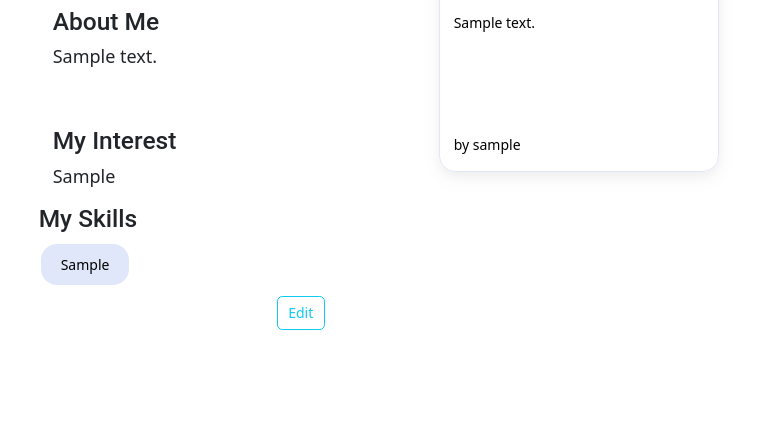
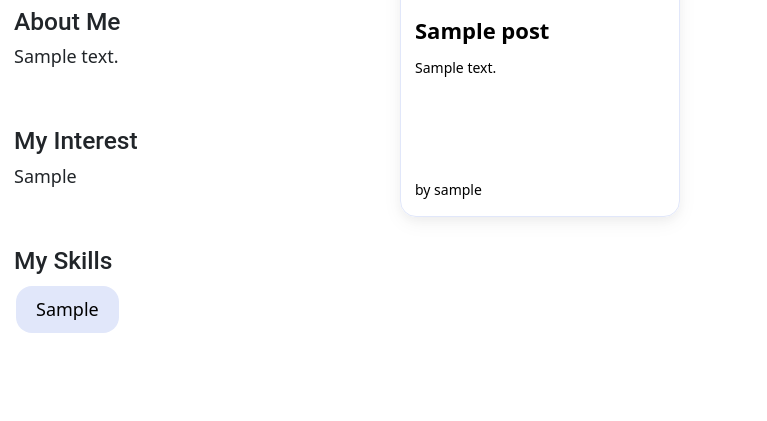
Before and after one commit to carmen41511/Talent-Hub, a Flask app: page /profile in a window 1280 px wide. Shown: the part 455-876 px from the top of the page, without its empty margins (0-767 px from the left). Before the commit the page ends 785 px from the top, so only its background shows below. Run offline with Flask 2, Linux system fonts and the light colour scheme; the visitor is signed in with stand-in values (Sample User, id 1); tables that the repository leaves empty hold one stand-in row (values such as "Sample post"); some libraries are stand-ins or nearby versions.

Commit message:
profile refined

```diff
--- a/templates/profile.html
+++ b/templates/profile.html
@@ -23,7 +23,7 @@
   flex-direction: column;
 }
 
-#bio-display:hover, #interest-display:hover {
+#bio-display:hover, #interest-display:hover, #selected-skills-display:hover {
     background-color: #ebefff;
     cursor: pointer;
 }
@@ -182,7 +182,7 @@
 
 
 
-      <div class="my-interest-wrap" >
+      <div class="my-interest-wrap" style="padding-bottom: 2rem;">
 
 
 
@@ -267,20 +267,21 @@
       {% endblock %}
 
 
-      <div class="skill-wrap">
-        <h3>My Skills</h3>
+      <div class="skill-wrap" style="padding-bottom: 2rem;">
 
-        <div id="selected-skills-display">
+
+        <div id="selected-skills-display" style="font-size: large;width: 320px;min-height: 5rem;height: auto;border-radius: 16px;padding-top: 1rem;padding-bottom: 1rem;padding-right: 2rem; padding-left: 1rem;">
+          <div class="bio-display-title"><h3 style="margin-top: 0;">My Skills</h3></div>
           {% for skill in user.skills %}
             <button class="pills">{{ skill.skill }}</button>
           {% endfor %}
-          <!-- <p>{{all_userSkill}}</p> -->
+
         </div>
 
-        <div class="edit-button" style="margin-top: 0.5rem; margin-left: 17rem;
+        <!-- <div class="edit-button" style="margin-top: 0.5rem; margin-left: 17rem;
         ">
         <a id="editSkillsButton" class="btn btn-outline-info">Edit</a>
-        </div>
+        </div> -->
 
         <div id="skills-display"></div>
 
@@ -329,7 +330,7 @@
 
         <script>
           $(document).ready(function(){
-              $("#editSkillsButton").click(function(e){
+              $("#selected-skills-display").click(function(e){
                   $("#skillsModal").modal("show");
                   e.preventDefault();
               });
@@ -395,15 +396,19 @@
         display: flex;
         align-items: center;
     ">
+   <div class="add-post-btn">
+    <a href="/add_post">
+  <button tabindex="0" id="addPost" style="width: 60px;height: 60px;border-radius: 8px;
+  position: relative;box-sizing: border-box;background: #0dcaf0;border: #0dcaf0;margin-left: 1rem;margin-top: 1rem;margin-bottom: 1rem;margin-right:1rem; float:left;">
+  <svg width="24" height="24" preserveAspectRatio="xMinYMin slice" viewBox="0 0 24 24" fill="none" xmlns="http://www.w3.org/2000/svg" class="">
+          <path d="M12 5V19M5 12H19" stroke="#FFFFFF" stroke-width="2" stroke-linecap="round" stroke-linejoin="round"></path>
+          </svg>
+          </button>
+    </a>
+  </div>
 
-  <button tabindex="0" id="addPost" style="width: 46px;height: 46px;border-radius: 8px;
-  position: relative;box-sizing: border-box;background: #0dcaf0;border: #0dcaf0;margin-left: 1rem;margin-top: 1rem;margin-bottom: 1rem;margin-right:1rem; float:left;">
-  <a href="/add_post">
 
-        <svg width="24" height="24" preserveAspectRatio="xMinYMin slice" viewBox="0 0 24 24" fill="none" xmlns="http://www.w3.org/2000/svg" class="">
-          <path d="M12 5V19M5 12H19" stroke="#FFFFFF" stroke-width="2" stroke-linecap="round" stroke-linejoin="round"></path><defs><linearGradient id="paint0_linear" x1="6.67606" y1="2.48437" x2="26.0418" y2="7.23253" gradientUnits="userSpaceOnUse"><stop stop-color="#0037EB"></stop><stop offset="0.87859" stop-color="#F895FF"></stop><stop offset="0.87869" stop-color="#F67AFF"></stop></linearGradient></defs></svg></a></button>
-
-          <div class="CTA" style="float:right; padding: 1rem;">
+          <div class="CTA" style="float:right; padding: 1rem; font-size:large">
           <strong>Add Post</strong><br><br>
 
           Start talking about your next collaboration, service opportunity or showcase your skills, projects and more.
```
